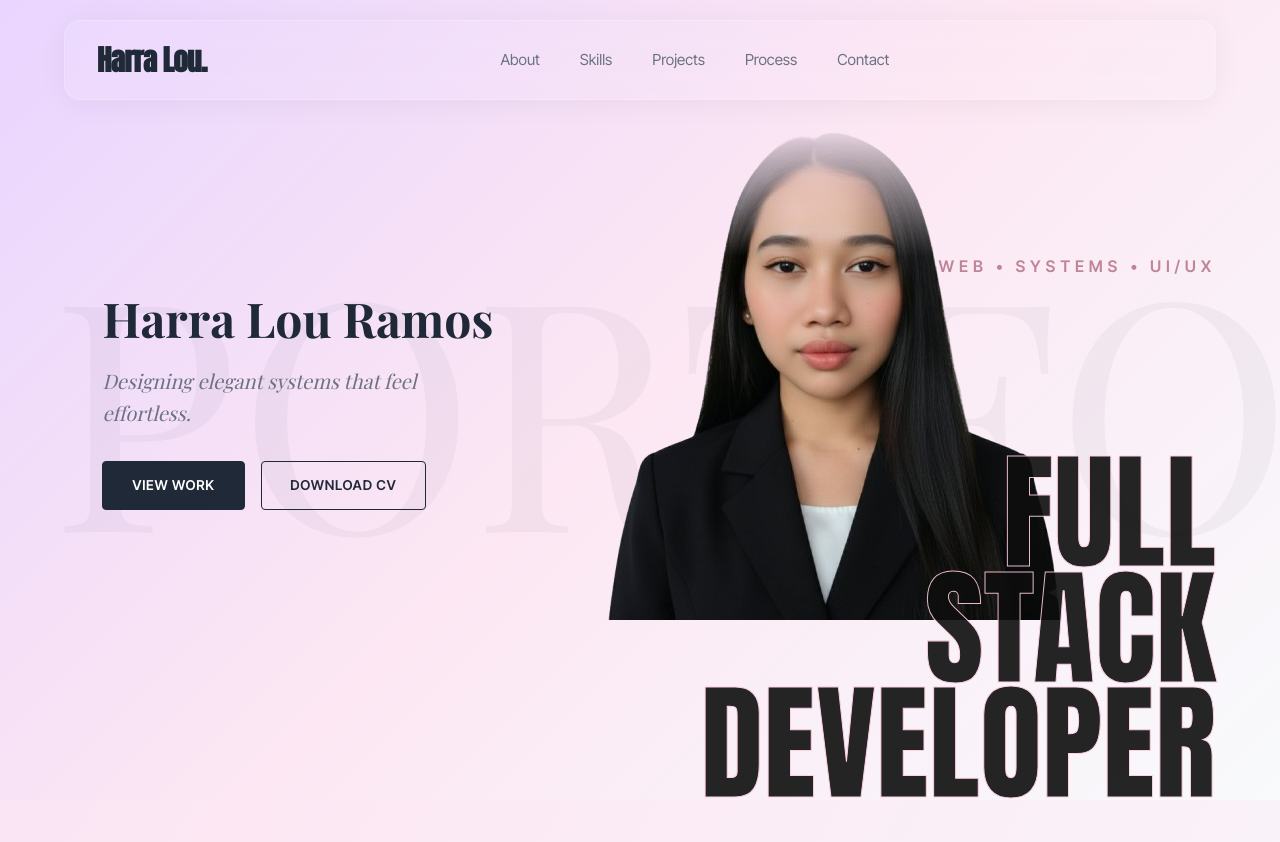
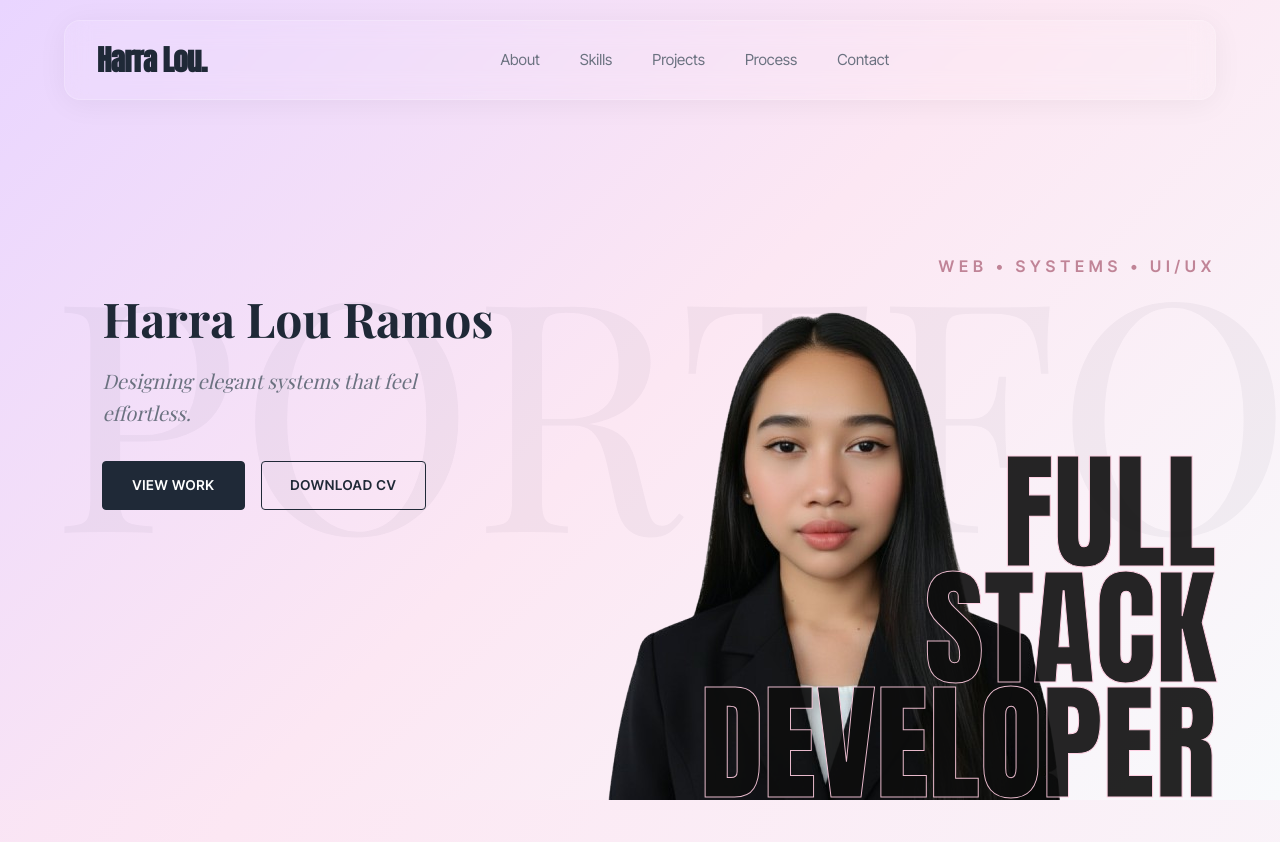
Before and after one commit to harramos25/harra-portfolio, a plain HTML site: page index.html in a window 1280 px wide. Shown: the top 842 px of the page. Drawn offline with nearby package versions, Linux system fonts and the light colour scheme; a web font is replaced by a local one.

Commit message:
Fix hero image alignment using flex-end

```diff
--- a/css/style.css
+++ b/css/style.css
@@ -335,6 +335,10 @@ img {
     z-index: 2;
     mask-image: linear-gradient(to top, rgba(0, 0, 0, 1) 80%, rgba(0, 0, 0, 0));
     -webkit-mask-image: linear-gradient(to top, rgba(0, 0, 0, 1) 80%, rgba(0, 0, 0, 0));
+
+    /* Flexbox for bottom alignment */
+    display: flex;
+    align-items: flex-end;
 
     /* Animation: Curtain Reveal */
     clip-path: inset(100% 0 0 0);
```
